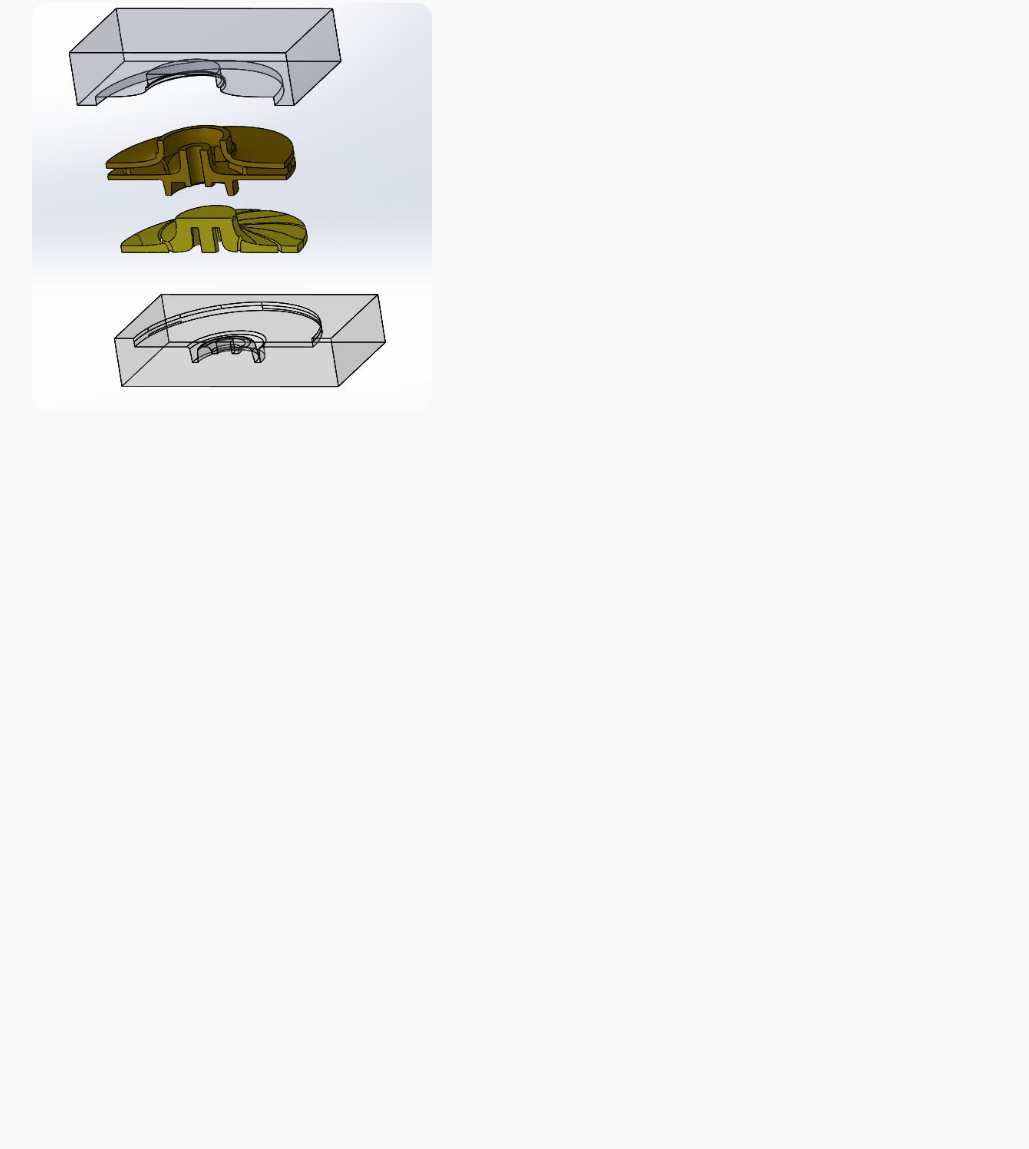
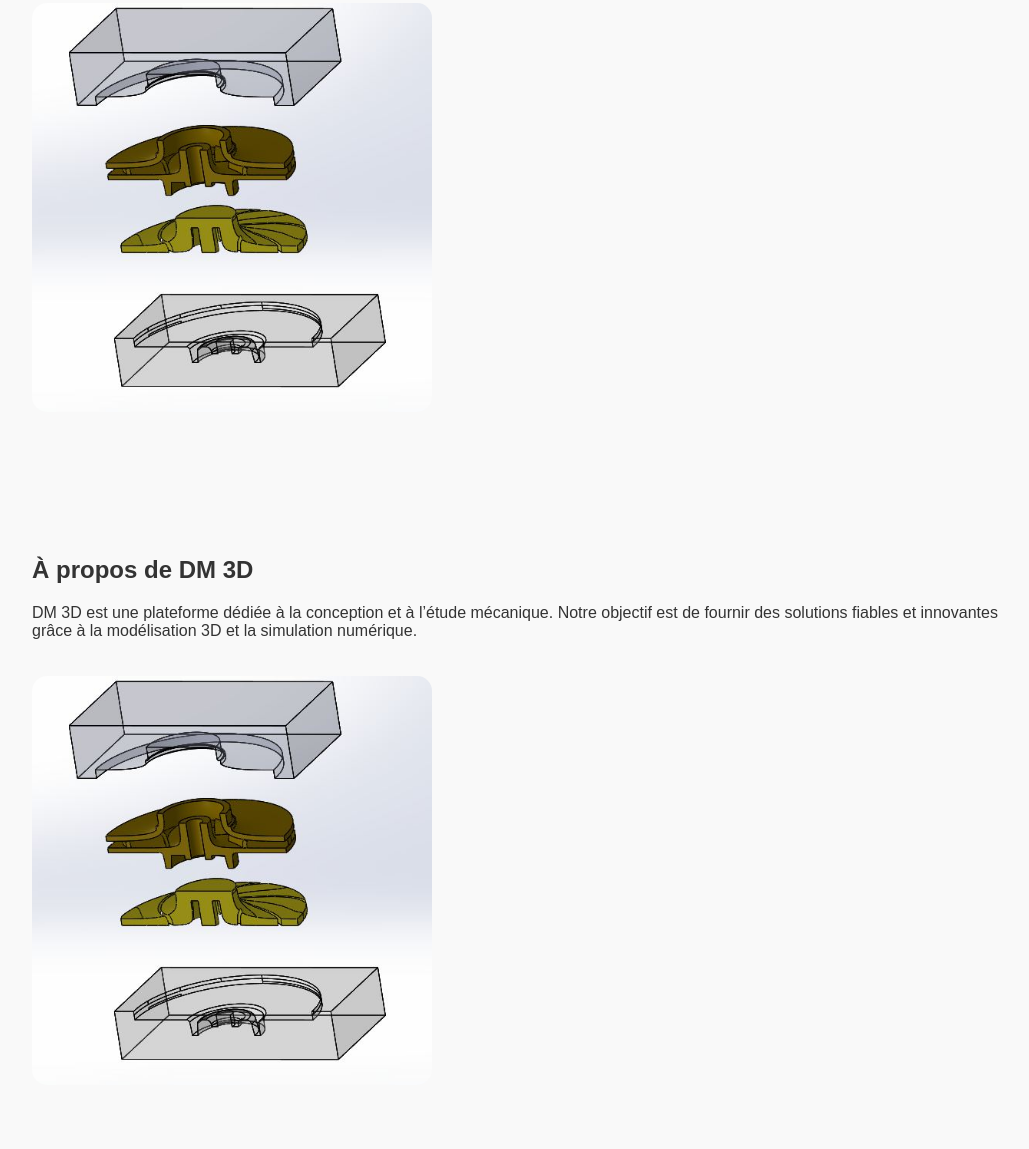
Before and after one commit to benaichoubawalid3-bot/DM3D, a plain HTML site: page index.html in a window 1280 px wide. Shown: the part 1423-2572 px from the top of the page, without its empty margins (108-1137 px from the left). Before the commit the page ends 1899 px from the top, so only its background shows below. Drawn offline with Linux system fonts and the light colour scheme.

Commit message:
Update index.html

```diff
--- a/index.html
+++ b/index.html
@@ -128,3 +128,11 @@
   </p>
   <img src="1445.jpg" alt="Conception 3D" style="width:400px; border-radius:15px; margin-top:20px;">
 </section>
+<section id="apropos">
+  <h2>À propos de DM 3D</h2>
+  <p>
+    DM 3D est une plateforme dédiée à la conception et à l’étude mécanique.
+    Notre objectif est de fournir des solutions fiables et innovantes grâce à la modélisation 3D et la simulation numérique.
+  </p>
+  <img src="1445.jpg" alt="Conception 3D" style="width:400px; border-radius:15px; margin-top:20px;">
+</section>
```
